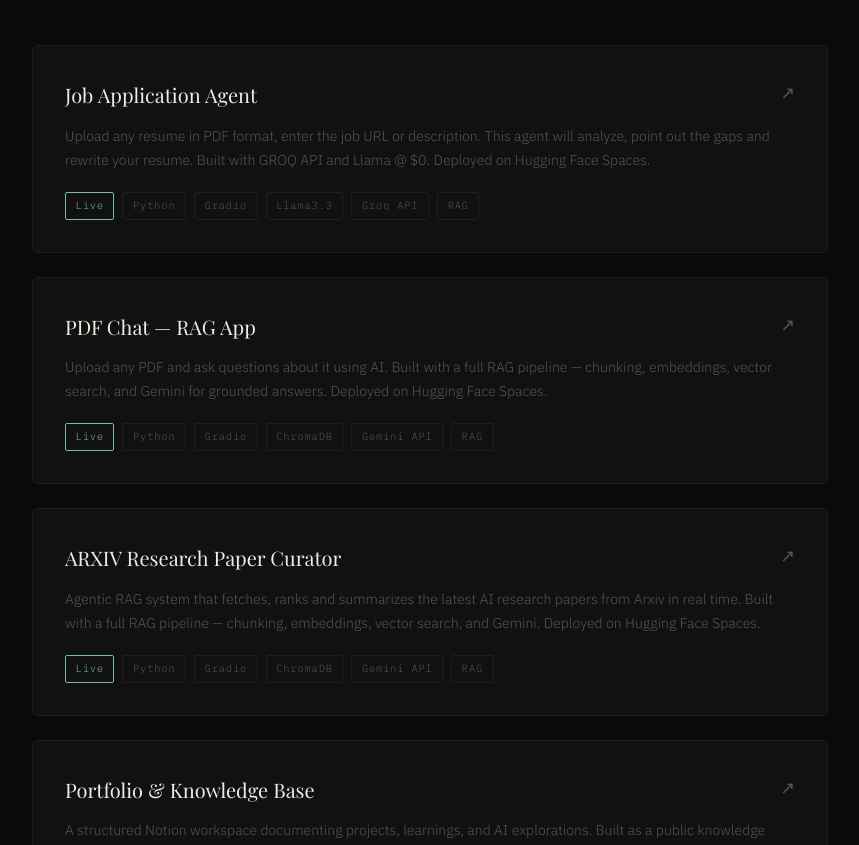
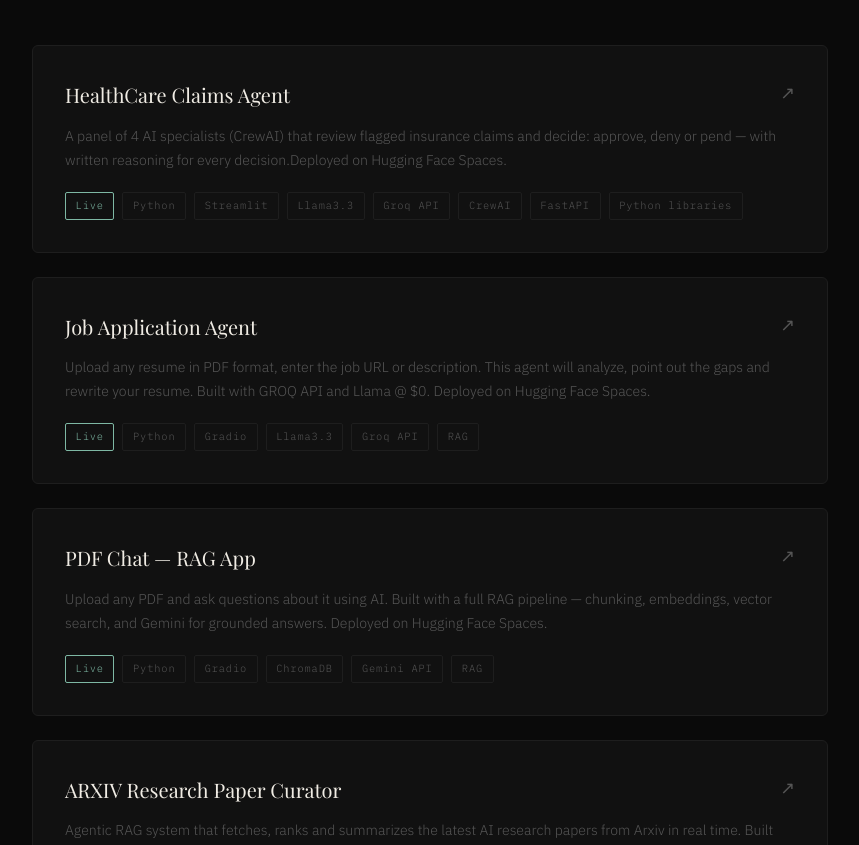
Before and after one commit to shamvii/shamvii.github.io, a plain HTML site: page index.html in a window 1280 px wide. Shown: the part 2475-3320 px from the top of the page, without its empty margins (210-1069 px from the left). Drawn offline with nearby package versions, Linux system fonts and the light colour scheme; a web font is replaced by a local one.

Commit message:
healthcare agent new project

```diff
--- a/index.html
+++ b/index.html
@@ -630,6 +630,24 @@
       <h2 class="section-title reveal">Things I've<br>shipped.</h2>
       <div class="projects-grid">
 
+          <a href="https://huggingface.co/spaces/Shamvi24/health-claims" target="_blank" class="project-card reveal">
+          <div class="project-header">
+            <div class="project-name">HealthCare Claims Agent</div>
+            <div class="project-arrow">↗</div>
+          </div>
+          <p class="project-desc">A panel of 4 AI specialists (CrewAI) that review flagged insurance claims and decide: approve, deny or pend — with written reasoning for every decision.Deployed on Hugging Face Spaces.</p>
+          <div class="project-tags">
+            <span class="tag active">Live</span>
+            <span class="tag">Python</span>
+            <span class="tag">Streamlit</span>
+            <span class="tag">Llama3.3</span>
+            <span class="tag">Groq API</span>
+            <span class="tag">CrewAI</span>
+            <span class="tag">FastAPI</span>
+            <span class="tag">Python libraries</span>
+          </div>
+        </a>
+
          <a href="https://huggingface.co/spaces/Shamvi24/job-agent" target="_blank" class="project-card reveal">
           <div class="project-header">
             <div class="project-name">Job Application Agent</div>
```
